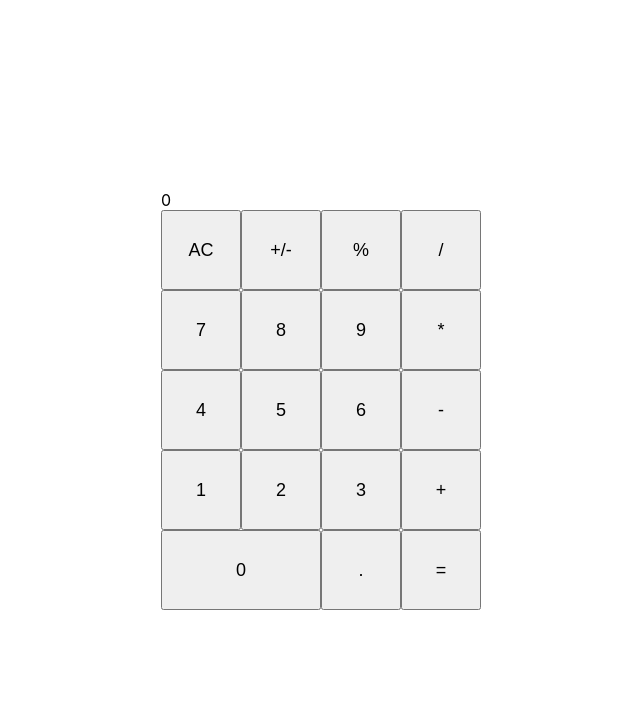
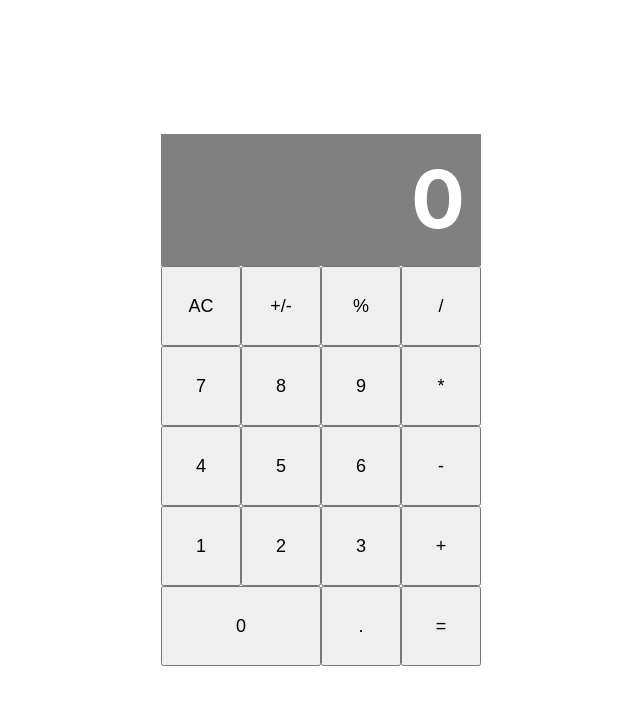
Before and after one commit to MrSayyod/calculator-react, a React (Create React App) app: page / in a window 1280 px wide. Shown: the top 704 px of the page, without its empty margins (319-959 px from the left). Built offline with nearby package versions, Linux system fonts and the light colour scheme.

Commit message:
Add styling for display

```diff
--- a/src/index.css
+++ b/src/index.css
@@ -47,6 +47,16 @@ button {
   text-align: center;
 }
 
+.display {
+  background-color: gray;
+  height: 100px;
+  font-size: 5rem;
+  font-weight: bold;
+  color: #fff;
+  padding: 1rem;
+  text-align: right;
+}
+
 .group_5 {
   display: grid;
   grid-template-columns: 2fr 1fr 1fr;
```
